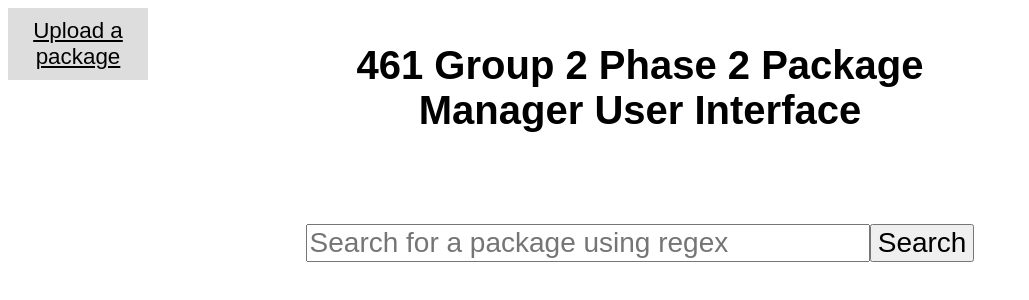
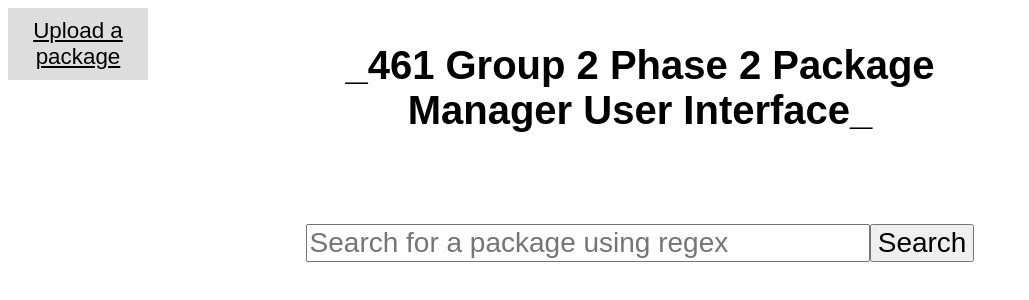
Before and after one commit to mghera02/461Group2Phase2, a Vue app in the folder 461Phase2/: page / in a window 1280 px wide. Shown: the top 300 px of the page, without its empty margins (0-1029 px from the left). Built offline with nearby package versions, Linux system fonts and the light colour scheme.

Commit message:
CD test for new instance

```diff
--- a/461Phase2/src/views/HomeView.vue
+++ b/461Phase2/src/views/HomeView.vue
@@ -7,7 +7,7 @@
 
 <template>
   <router-link :to="{ name: 'upload', params: {} }" class="goToBtn">Upload a package</router-link>
-  <h1 class="title"> 461 Group 2 Phase 2 Package Manager User Interface</h1>
+  <h1 class="title">_461 Group 2 Phase 2 Package Manager User Interface_</h1>
   <main>
     <SearchBar @search-bar-val="getSearchBarVal"/>
     <div id="packages" v-for="packageContent in packages">
```
